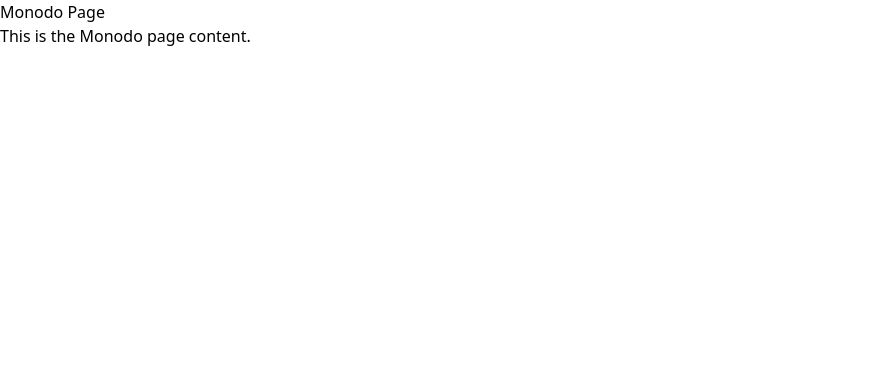
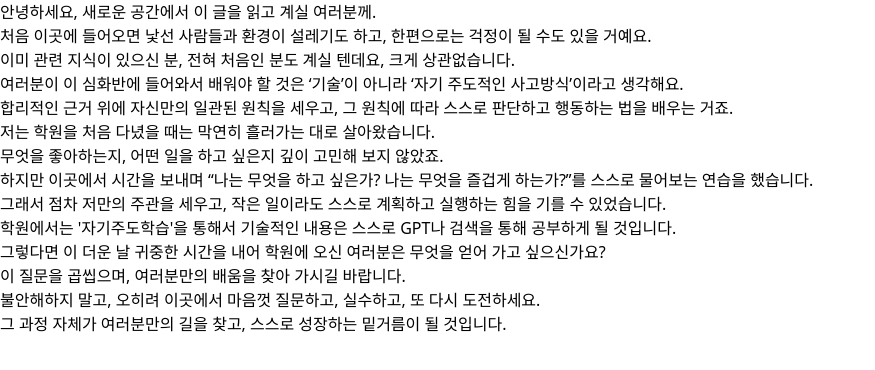
Before and after one commit to kdt-ful-class-three-group/letter, a Next.js app in the folder client/: page /monodo in a window 1280 px wide. Shown: the top 370 px of the page, without its empty margins (0-875 px from the left). Built offline with nearby package versions, Linux system fonts and the light colour scheme.

Commit message:
모노두 추가

```diff
--- a/client/src/app/monodo/page.tsx
+++ b/client/src/app/monodo/page.tsx
@@ -1,8 +1,9 @@
+import { MonodoContainer } from "@/components/monodo/MonodoContainer";
+
 export default function MonodoPage() {
   return (
     <div>
-      <h1>Monodo Page</h1>
-      <p>This is the Monodo page content.</p>
+      <MonodoContainer />
     </div>
   );
 }
--- /dev/null
+++ b/client/src/components/monodo/MonodoContainer.tsx
@@ -0,0 +1,26 @@
+export const MonodoContainer = () => {
+  return (
+    <div>
+      <h1>안녕하세요, 새로운 공간에서 이 글을 읽고 계실 여러분께.</h1>
+
+      <p>처음 이곳에 들어오면 낯선 사람들과 환경이 설레기도 하고, 한편으로는 걱정이 될 수도 있을 거예요.</p>
+      <p>이미 관련 지식이 있으신 분, 전혀 처음인 분도 계실 텐데요, 크게 상관없습니다.</p>
+
+      <p>여러분이 이 심화반에 들어와서 배워야 할 것은 ‘기술’이 아니라 ‘자기 주도적인 사고방식’이라고 생각해요.</p>
+      <p>합리적인 근거 위에 자신만의 일관된 원칙을 세우고, 그 원칙에 따라 스스로 판단하고 행동하는 법을 배우는 거죠.</p>
+
+      <p>저는 학원을 처음 다녔을 때는 막연히 흘러가는 대로 살아왔습니다.</p>
+      <p>무엇을 좋아하는지, 어떤 일을 하고 싶은지 깊이 고민해 보지 않았죠.</p>
+      <p>하지만 이곳에서 시간을 보내며 “나는 무엇을 하고 싶은가? 나는 무엇을 즐겁게 하는가?”를 스스로 물어보는 연습을 했습니다.</p>
+      <p>그래서 점차 저만의 주관을 세우고, 작은 일이라도 스스로 계획하고 실행하는 힘을 기를 수 있었습니다.</p>
+
+      <p>학원에서는 '자기주도학습'을 통해서 기술적인 내용은 스스로 GPT나 검색을 통해 공부하게 될 것입니다.</p>
+      <p>그렇다면 이 더운 날 귀중한 시간을 내어 학원에 오신 여러분은 무엇을 얻어 가고 싶으신가요?</p>
+      <p>이 질문을 곱씹으며, 여러분만의 배움을 찾아 가시길 바랍니다.</p>
+
+      <p>불안해하지 말고, 오히려 이곳에서 마음껏 질문하고, 실수하고, 또 다시 도전하세요.</p>
+      <p>그 과정 자체가 여러분만의 길을 찾고, 스스로 성장하는 밑거름이 될 것입니다.</p>
+
+    </div>
+  );
+}
```
